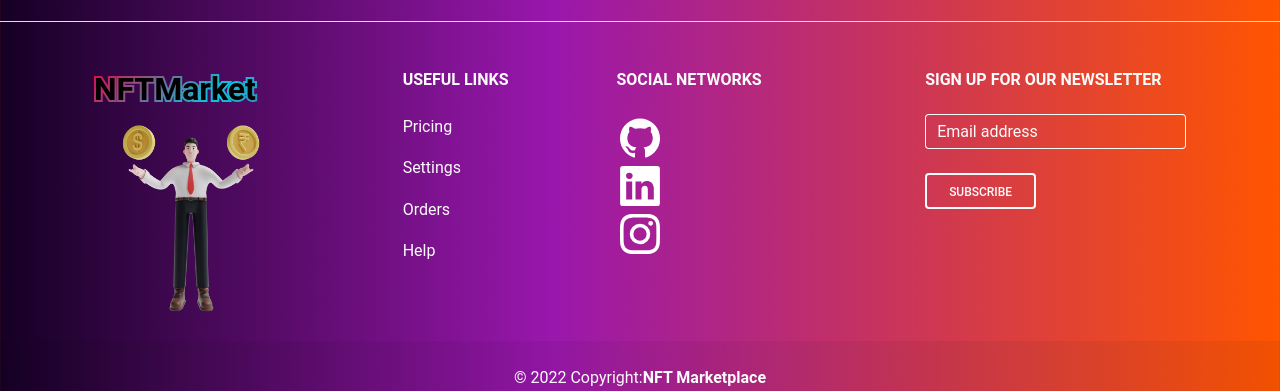
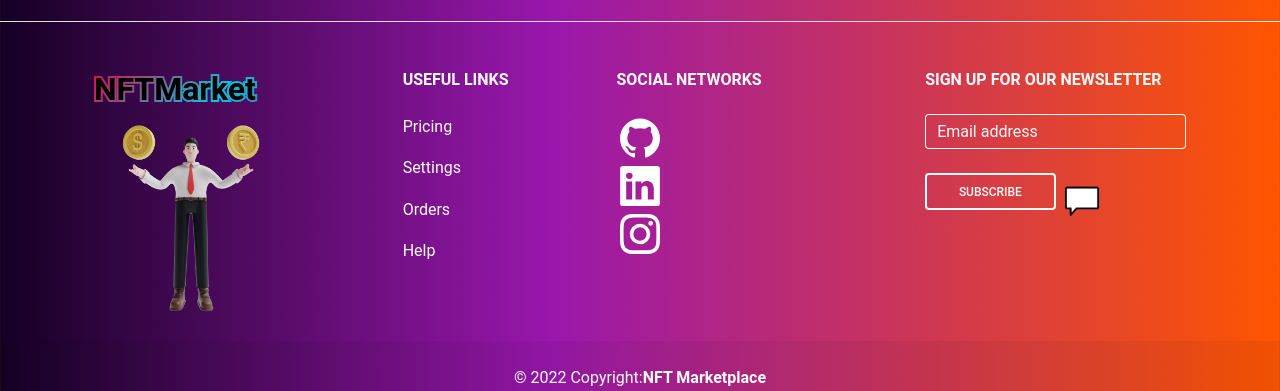
Before and after one commit to ynccsyd/React-NFT-Project, a React (Create React App) app: page / in a window 1280 px wide. Shown: the part 3624-4015 px from the top of the page. Built offline with nearby package versions, Linux system fonts and the light colour scheme.

Commit message:
Added NotFoundPage

```diff
--- a/src/App.js
+++ b/src/App.js
@@ -4,7 +4,7 @@ import { BrowserRouter, Routes, Route} from "react-router-dom";
 import HomePage from './Pages/HomePage/HomePage';
 import Explore from './Pages/Explore/Explore';
 import BuyNft from './Pages/BuyNft/BuyNft';
-
+import NotFound from "./Pages/NotFound/NotFound"
 
 
 
@@ -19,6 +19,7 @@ function App() {
 					<Route element={<HomePage/>} path="/" />
 					<Route element={<Explore/>} path="/explore" />
 					<Route element={<BuyNft/>} path="/buynft" />
+					<Route  element={<NotFound/>} path="/404" />
 
 
 				</Routes>
--- /dev/null
+++ b/src/Pages/NotFound/NotFound.js
@@ -0,0 +1,34 @@
+import React from "react";
+import { Link } from "react-router-dom";
+import "./notfound.css";
+import NotFound from "../../components/images/nft-free-depositphotos-bgremover.png";
+
+const Notfound = () => {
+  return (
+    <div style={{ textAlign: "center" }}>
+      <Link to="/">
+        <p
+          style={{
+            backgroundColor: "white",
+            borderRadius: "3rem",
+            width: "8rem",
+            color:"purple",
+            margin:"auto",
+            marginTop:"1rem"
+
+          }}
+        >
+          {" "}
+          Go to Home
+        </p>
+      </Link>
+
+      <p style={{ color: "white", marginTop:"1rem" }}>Page not found :( !</p>
+      <div className="notimage">
+        <img src={NotFound} alt="notfoundimage"/>
+      </div>
+    </div>
+  );
+};
+
+export default Notfound;
--- /dev/null
+++ b/src/Pages/NotFound/notfound.css
@@ -0,0 +1,7 @@
+
+.notimage> :nth-child(1)
+{
+
+   margin: auto;
+   width: 65%;
+}
--- a/src/components/Footer/Footer.js
+++ b/src/components/Footer/Footer.js
@@ -1,6 +1,7 @@
 import React from "react";
 import "./footer.css";
 import Icons from "../images/man-showing.png";
+import MessageSmile from "../images/customer-service-chat.gif"
 // import SocialMedia from "../images/social-media-influencer.gif"
 import Insta from "@iconscout/react-unicons/icons/uil-instagram";
 import Github from "@iconscout/react-unicons/icons/uil-github";
@@ -70,7 +71,6 @@ export default function Footer() {
                 <Insta color="white" size={"3rem"} />
                 {/* <img src={SocialMedia} alt="social" width="80%" /> */}
               </a>
-
             </MDBCol>
             <MDBCol md="4" lg="3" xl="3" className="mx-auto mb-md-0 mb-4">
               <h6 className="text-uppercase fw-bold mb-4">
@@ -82,9 +82,13 @@ export default function Footer() {
                 label="Email address"
                 className="mb-4"
               />
-              <MDBBtn outline color="light" type="submit" className="mb-4">
-                Subscribe
-              </MDBBtn>
+              <div className="subscribe">
+                <MDBBtn outline color="light" type="submit" className="mb-3">
+                  Subscribe
+                </MDBBtn>
+                <img src={MessageSmile} className="smileImage"  alt= "smileChatgif"/>
+              </div>
+
             </MDBCol>
           </MDBRow>
         </MDBContainer>
--- a/src/components/Footer/footer.css
+++ b/src/components/Footer/footer.css
@@ -18,3 +18,15 @@
     -webkit-text-stroke: 4px transparent;
     -webkit-text-fill-color:black;
   }
+
+  .subscribe{
+    display:grid;
+    grid-template-columns: repeat(2,1fr);
+    /* position: relative; */
+
+  }
+
+  .smileImage{
+    width:40% ;
+    top: 0;
+  }
--- /dev/null
+++ b/src/components/Sorting/CheckButton.js
@@ -0,0 +1,49 @@
+import React from "react";
+import Data from "./Data";
+
+const Buttons = ({ filterItem, setItem, menuItems }) => {
+  return (
+    <>
+      <div className="d-flex justify-content-center">
+        {menuItems.map((Val, id) => {
+          return (
+            <button
+              className="btn-dark text-white p-1 px-2 mx-5 btn fw-bold"
+              onClick={() => filterItem(Val)}
+              key={id}
+            >
+              {Val}
+            </button>
+          );
+        })}
+        <button
+          className="btn-dark text-white p-1 px-3 mx-5 fw-bold btn"
+          onClick={() => setItem(Data)}
+        >
+          All
+        </button>
+
+        {/* <button
+          className="btn-warning text-white p-1 mx-5"
+          onClick={() => filterItem("Breakfast")}
+        >
+          Breakfast
+        </button>
+        <button
+          className="btn-warning text-white p-1 px-2 mx-5"
+          onClick={() => filterItem("Lunch")}
+        >
+          Lunch
+        </button>
+        <button
+          className="btn-warning text-white p-1 mx-5"
+          onClick={() => filterItem("Dinner")}
+        >
+          Dinner
+        </button> */}
+      </div>
+    </>
+  );
+};
+
+export default Buttons;
```
Also changed, not shown: src/components/images/page-not-found.gif (added).
